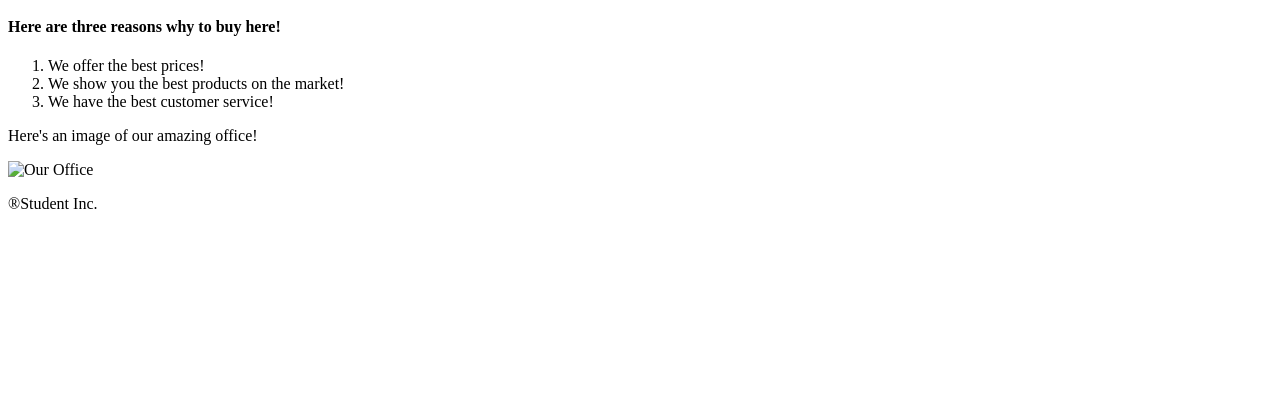
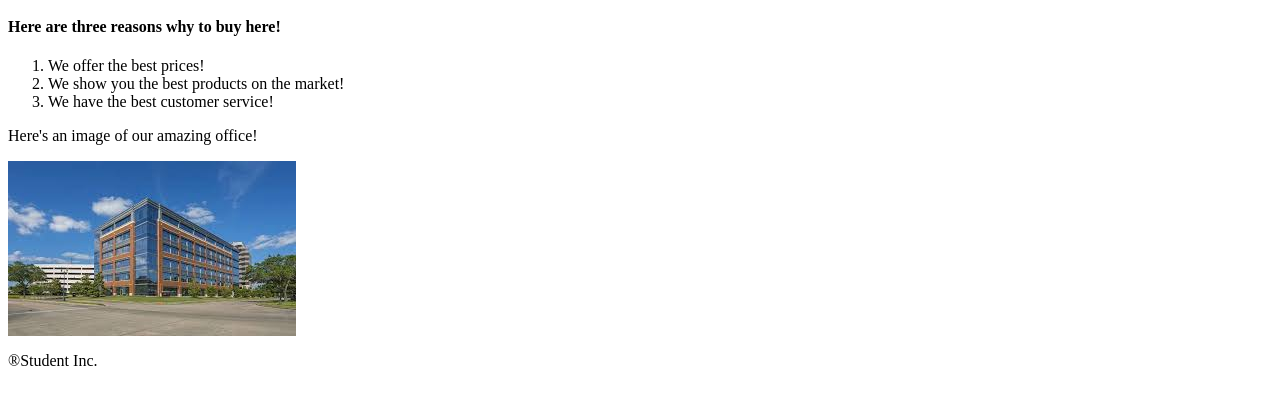
Before and after one commit to MarijnPloeg/Web-Markup1, a plain HTML site: page Sourcecode/index.html in a window 1280 px wide. Shown: the part 145-550 px from the top of the page. Drawn offline with Linux system fonts and the light colour scheme.

Commit message:
Revert "Changes"
This reverts commit 357060f650abed85f4407aa6b13322841d352367.

```diff
--- a/Sourcecode/index.html
+++ b/Sourcecode/index.html
@@ -41,7 +41,7 @@
 				Here's an image of our amazing office!
 			</p>
 			<img
-				src="office.jpeg"
+				src="img/office.jpeg"
    		    	alt="Our Office"
    				title="You cant see this image :0"
    				/>
```
Also changed, not shown: Sourcecode/products.html (+1 -1 lines).
